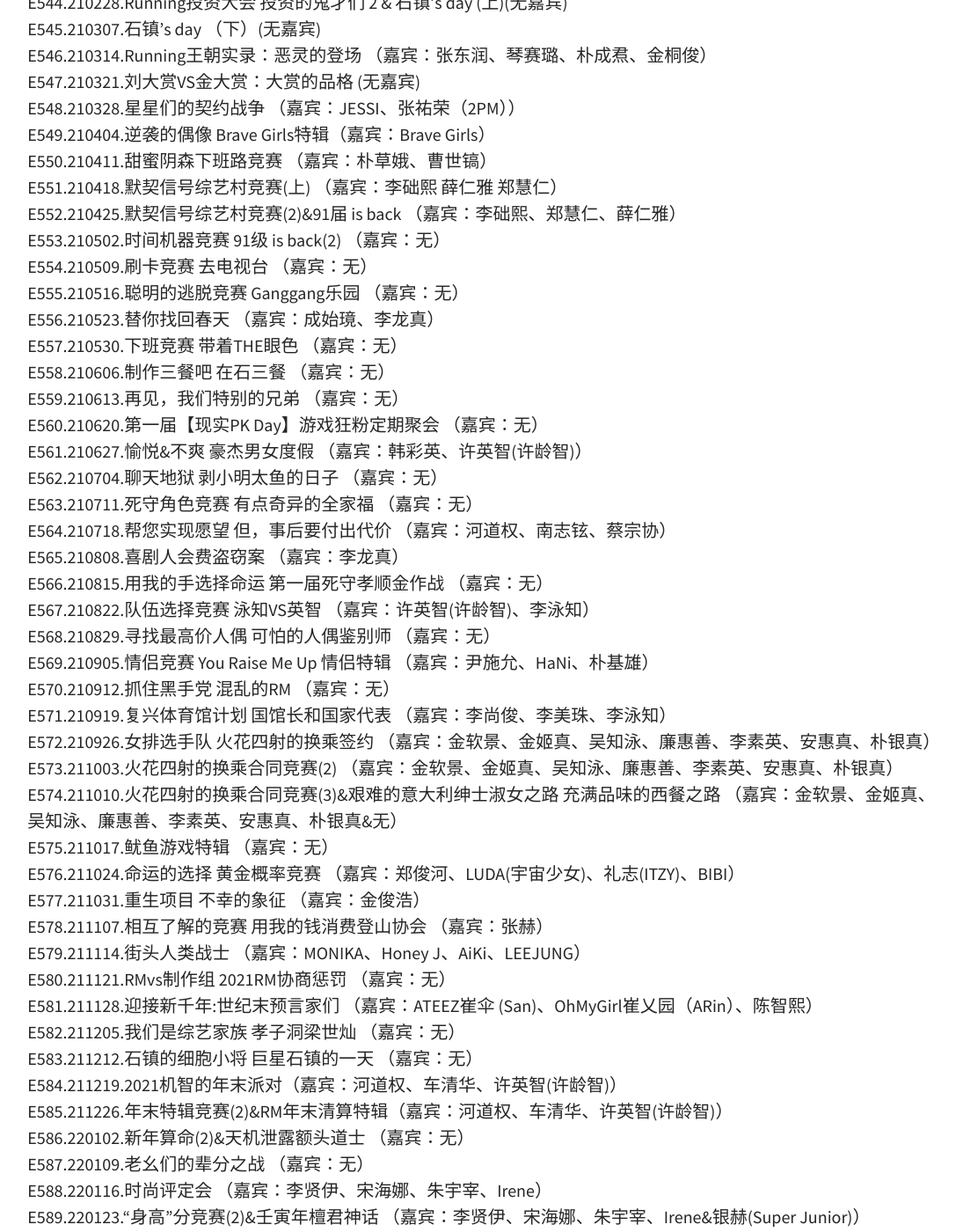
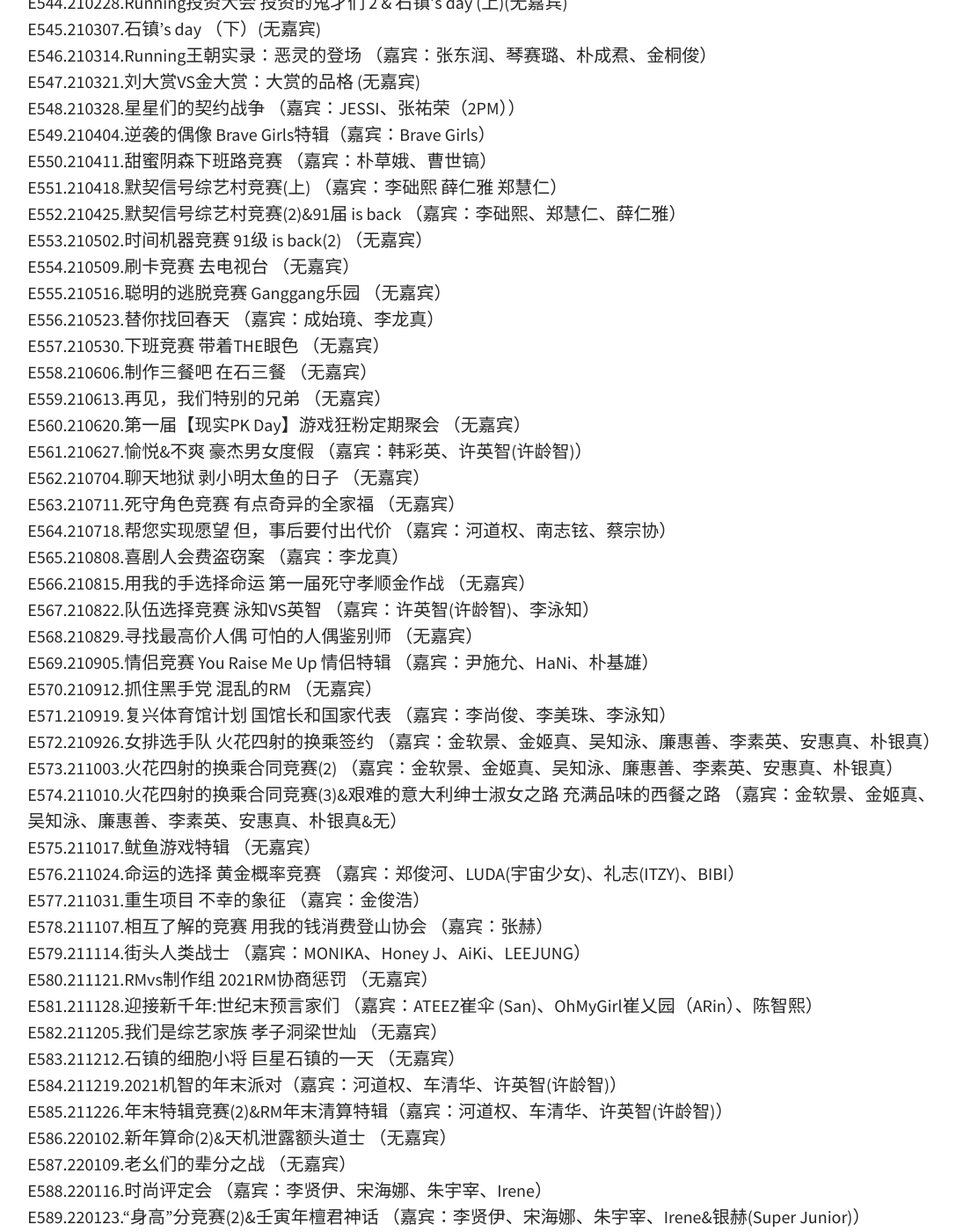
Before and after one commit to pawpaw-love/pawpaw-love.github.io, a Jekyll site: the page built from _posts/2021-02-07-running man 嘉宾列表.md, in a window 1280 px wide and 1400 px high, scrolled down 17998 px. Shown: the whole window at 88% size, without its empty margins (84-1171 px from the left). Built offline with Jekyll 4.4.1, drawn with Linux system fonts in a browser that asks for light colours; comment, search, counter and statistics services are not loaded; some of the changed text lies outside the part shown.

```diff
--- a/_posts/2021-02-07-running man 嘉宾列表.md
+++ b/_posts/2021-02-07-running man 嘉宾列表.md
@@ -151,7 +151,7 @@ E126.121230.星星们的战争（嘉宾：崔智友）
 E127.130106.十二生肖竞赛（嘉宾：崔智友、李起光、郑容和、李宗泫、Simon D）
 E128.130113.死守奖金竞赛（嘉宾：朴信阳、严智苑）
 E129.130120.第一届RM冬季奥林匹克（嘉宾：崔珉豪、崔雪莉、李准、郑容和、李宗泫、黄光熙、金明洙）
-E130.130127.最强者生存战（三）还生特辑-1938七人特使（嘉宾：无）
+E130.130127.最强者生存战（三）还生特辑-1938七人特使（无嘉宾）
 E131.130203.画片之王（嘉宾：李诗英、秋成勋）
 E132.130210.双重间谍（嘉宾：金泫雅、黄正民、朴成雄）
 E133.130217.亚洲竞赛-九剑传说（上）澳门特辑（嘉宾：李栋旭、韩惠珍）
@@ -161,7 +161,7 @@ E136.130310.亚洲竞赛-九剑传说（下）金剑的秘密（嘉宾：李栋
 E137.130317.傻瓜和平岗公主（嘉宾：卢士燕、UIE）
 E138.130324.绅士高中社团竞赛（嘉宾：金秀路、闵孝琳、金宇彬、李钟硕、李宗泫）
 E139.130331.Rm迷你剧三部曲-那年冬天，台风在吹（嘉宾：李沇熹、高雅拉）
-E140.130407.愤怒病毒特辑（嘉宾：无）
+E140.130407.愤怒病毒特辑（无嘉宾）
 E141.130414.动物的王国（嘉宾：殷志源、Jessica）
 E142.130421.最佳情侣竞赛（嘉宾：李相允、李宝英）
 E143.130428.超能力卡拉OK（嘉宾：李京奎、柳贤庆、金仁权）
@@ -181,7 +181,7 @@ E156.130728.外星人之战（嘉宾：CL、朴春、Sandara Park、孔敏智、
 E157.130804.密室后脑勺袭击案（嘉宾：郑雄仁、安吉强、金熙元）
 E158.130811.号码捉迷藏（嘉宾：孙贤周、全美善、文贞熙）
 E159.130818.最强情侣特辑（嘉宾：金光奎、赵正治、郑仁、藤田小百合、金艺林、朴相勉、John Park）
-E160.130825.雪国列车-顺位整理（嘉宾：无）
+E160.130825.雪国列车-顺位整理（无嘉宾）
 E161.130901.神话VsRm（嘉宾：Eric、李玟雨、郑弼教、Junjin、李先镐）
 E162.130908.偶像的帝国特辑（嘉宾：孝琳、金多顺、郑恩地、孙娜恩、张佑荣、黄灿盛、尹斗俊、李起光、金圣圭、金明洙、杨升昊、李准、金亚荣、方敏雅）
 E163.130915.智孝公主芳心争夺战（嘉宾：GD、大成、胜利）
@@ -199,16 +199,16 @@ E174.131201.数字推理（嘉宾：李胜基、韩惠珍、尹宝拉）
 E175.131208.越狱特辑（嘉宾：孔刘、朴熙顺）
 E176.131215.人气男特辑（嘉宾：金光奎、全贤武、李笛、张基河、Muzie）
 E177.131222.圣诞节的噩梦（嘉宾：吉、赵正治、郑仁、Choiza、Gaeko、A Pink）
-E178.131229.年末清算-RmVs制作组（嘉宾：无）
+E178.131229.年末清算-RmVs制作组（无嘉宾）
 E179.140105.新年料理对决（上）（嘉宾：李栋旭、金栽经、金圣圭、朴秀宏、金京浩、John Park、宋京雅）
 E180.140112.新年料理对决（下）（嘉宾：李栋旭、金栽经、金圣圭、朴秀宏、金京浩、John Park、宋京雅）
 E181.140119.乡村罗曼史（嘉宾：李钟硕、朴宝英、李世英）
 E182.140126.象棋追击战（嘉宾：吕珍九、林时完、敏度希）
 E183.140202.命运的伴侣（嘉宾：文素利、严正花、赵敏秀）
 E184.140209.Rm第二届冬奥会（嘉宾：徐仁国、BARO、姜艺媛、朴瑞俊、孙浩俊）
-E185.140216.来自R星的你（嘉宾：无）
+E185.140216.来自R星的你（无嘉宾）
 E186.140223.首尔文化使节团（嘉宾：郑容和、李宗泫、姜敏赫、李正信、沈恩京）
-E187.140302.新学期特辑（嘉宾：无）
+E187.140302.新学期特辑（无嘉宾）
 E188.140309.澳洲特辑（上）（嘉宾：Rain、金宇彬）
 E189.140316.澳洲特辑（中）（嘉宾：Rain、金宇彬）
 E190.140323.天使之眼特辑（嘉宾：具惠善、李尚允、金基石、姜河那、孔炯轸、权海孝、胜利）
@@ -217,8 +217,8 @@ E192.140406.迎春特辑（嘉宾：李相花、金旻钟、金正兰、林周
 E193.140413.黑手党特辑（上）（嘉宾：李相花、金旻钟、金正兰、林周焕、吴万石、柳承修、金桐俊）
 E194.140504.黑手党特辑（下）（嘉宾：李相花、金旻钟、金正兰、林周焕、吴万石、柳承修、金桐俊）
 E195.140511.偶像体育大会（嘉宾：尹钟信、赵正治、Muzie、Jun. K、尼坤、张佑荣、李俊昊、黄灿盛、CL、朴春、Sandara Park、孔敏智）
-E196.140518.时间旅行（嘉宾：无）
-E197.140525.高校画片对决（嘉宾：无）
+E196.140518.时间旅行（无嘉宾）
+E197.140525.高校画片对决（无嘉宾）
 E198.140601.最强情侣特辑（嘉宾：Narsha、韩惠珍、崔熙、河妍秀、朴瑞俊、陈世妍、方敏雅）
 E199.140608.印尼梦想杯（上）（嘉宾：朴智星、车范根、李昶旻、尹斗俊、梁耀燮、李起光、金桐俊、Baro、Leo、李旼赫）
 E200.140615.印尼梦想杯（下）（嘉宾：朴智星、车范根、李昶旻、尹斗俊、梁耀燮、李起光、金桐俊、Baro、Leo、李旼赫）
@@ -237,14 +237,14 @@ E212.140907.恐怖惩罚特辑（下）（嘉宾：李成宰、宋恩伊、Skull
 E213.140921.恶女特辑（嘉宾：李宥利、瑞雨、柳仁英、金敏瑞、崔汝真）
 E214.140928.歌王争夺赛（嘉宾：朴英奎、秋宪坤、金基邦、Rain、Krystal）
 E215.141005.十月的新娘特辑（嘉宾：赵正锡、申敏儿）
-E216.141012.超级英雄特辑（嘉宾：无）
+E216.141012.超级英雄特辑（无嘉宾）
 E217.141019.死亡Bingo竞赛-上村Vs下村（嘉宾：赵镇雄、金成均、吴尚镇）
 E218.141026.RM音乐盛典（嘉宾：吴妍书、郑恩地、金智勋）
 E219.141102.女王的归来（嘉宾：韩艺瑟、朱相昱、郑糠云、王智慧、韩相镇）
 E220.141109.人类最后的情侣（嘉宾：宋再临、KANGNAM、朴秀洪、张东民、金民教）
 E221.141116.地方活动竞赛（嘉宾：洪真英、NARSHA、金景浩、金延宇、郑仁、BOBBY KIM、利特、圭贤）
-E222.141123.外星人降临地球（嘉宾：无）
-E223.141130.职场人竞赛（嘉宾：无）
+E222.141123.外星人降临地球（无嘉宾）
+E223.141130.职场人竞赛（无嘉宾）
 E224.141207.双面天使（嘉宾：宋佳妍、韩可露、全昭旻、李圣经、庆收真）
 E225.141214.技术者竞赛（嘉宾：金宇彬、李玹雨）
 E226.141221.圣诞特辑-国民妈妈（嘉宾：金惠子、李天熙、姜惠贞）
@@ -252,7 +252,7 @@ E227.141228.怪物归来（嘉宾：柳贤振、姜正浩）
 E228.150104.天气竞赛（嘉宾：文彩元、李胜基）
 E229.150111.制定情侣特辑（嘉宾：文彩元、李胜基、李瑞镇）
 E230.150118.花美男单相思报告书（嘉宾：徐河俊、洪宗玄、崔泰俊、徐康俊、南柱赫）
-E231.150125.刘姆斯邦德第四季-水枪的继承者（嘉宾：无）
+E231.150125.刘姆斯邦德第四季-水枪的继承者（无嘉宾）
 E232.150201.朋友特辑（嘉宾：洪京民、金志秀、金元俊、吴贤庆、Miryo、申多恩、朴智允）
 E233.150208.偶像特辑-寻找隐藏的宝石（嘉宾：金厉旭、孙东云、张东雨、车学渊、李旼赫、权昭贤、Niel、Eric Nam、朴素珍）
 E234.150215.新年料理大战（上）（嘉宾：延政勋、柳善、瑞雨、金成铃、Shoo、玉泽演、王霏霏）
@@ -268,7 +268,7 @@ E243.150419.大势男竞赛（嘉宾：洪宗玄、孙浩俊、张水院、姜
 E244.150426.危险的新娘（嘉宾：Jessi、朴草娥、金釉利、徐睿知、张度妍）
 E245.150503.玩具竞赛（嘉宾：Jinu、Sean）
 E246.150510.女演员绑架案（嘉宾：孙贤周、朴叙俊）
-E247.150517.快乐光洙日（嘉宾：无）
+E247.150517.快乐光洙日（无嘉宾）
 E248.150524.极与极-惩罚比赛（嘉宾：朴俊亨、尼坤、Henry、滑川康男、Amber）
 E249.150531.黑色目录竞赛（嘉宾：金宥真、金俊铉）
 E250.150607.Rm Vs Bigbang（嘉宾：Bigbang）
@@ -282,37 +282,37 @@ E257.150726.最强者生存战（四）情侣超能力战（嘉宾：申秀智
 E258.150802.警察 Vs 黑手党（嘉宾：黄政民、郑万植、张允珠）
 E259.150809.女演员投票生存（嘉宾：李瑶媛、车艺莲）
 E260.150816.Rm五周年企划（上）-百万富翁（嘉宾：朴俊炯、具俊晔、李在勋、金建模、李汉尔）
-E261.150823.Rm五周年企划（下）-纳凉特辑（嘉宾：无）
+E261.150823.Rm五周年企划（下）-纳凉特辑（无嘉宾）
 E262.150830.司机食堂远征队（嘉宾：金民教、金秀路、南宝拉、姜声振、朴建炯）
 E263.150906.美丽青春竞赛（嘉宾：李栋旭、朴瑞俊、Yura）
 E264.150913.传说的侦探（嘉宾：权相佑、成东日、孙泰英）
 E265.150920.逃离无人岛（嘉宾：圭贤、誉恩、John Park、Rap Monster）
 E266.150927.中秋节特辑（嘉宾：银赫、林周焕、洪真英）
-E267.151004.万众一致（嘉宾：无）
+E267.151004.万众一致（无嘉宾）
 E268.151011.高中绯闻竞赛（嘉宾：郑京虎、黄锡晶、朴寒星、尹博、Stephanie、金慈仁、朴娜莱、孔升妍、Joy）
 E269.151018.回忆遗产竞赛（嘉宾：朴宝英、李天熙、金熙元）
-E270.151025.迷宫城（嘉宾：无）
+E270.151025.迷宫城（无嘉宾）
 E271.151101.100 Vs 100（上）（嘉宾：一大堆）
 E272.151108.100 Vs 100（下）（嘉宾：一大堆）
 E273.151115.寻笑人特辑（嘉宾：寻笑人谐星们）
 E274.151122.露营特辑（嘉宾：金光奎、闵京勋、朴秀洪、Neil、赵正治）
 E275.151129.对手顶级比赛（嘉宾：林耀焕、洪榛浩、Hani、金希澈、利特）
-E276.151206.7012的诞生-Lost in 首尔（嘉宾：无）
-E277.151213.丧尸战争（嘉宾：无）
+E276.151206.7012的诞生-Lost in 首尔（无嘉宾）
+E277.151213.丧尸战争（无嘉宾）
 E278.151220.X-Man特辑（嘉宾：Andy、蔡妍、李智贤、李钟秀、天舞Stephanie、金雪炫、Bobby、B.I、金智敏、金正南）
-E279.151227.命运的阶梯（嘉宾：无）
-E280.160103.SNS竞赛（嘉宾：无）
+E279.151227.命运的阶梯（无嘉宾）
+E280.160103.SNS竞赛（无嘉宾）
 E281.160110.继承者游戏（嘉宾：林智妍）
 E282.160117.冰雪王国的秘密（嘉宾：洪允花、任时完、李熙俊、高雅星）
 E283.160124.上海特辑（上）RM足球冠军联赛（嘉宾：朴智星、郑大世、池笑然、金东振、韩国荣、金在成、丁一宇、金太英、宋仲基）
 E284.160131.上海特辑（下）10人青年决死队（嘉宾：朴智星、郑大世、池笑然）
-E285.160207.最强者生存战（五）能力值最强者战（嘉宾：无）
+E285.160207.最强者生存战（五）能力值最强者战（无嘉宾）
 E286.160214.山庄珠宝盗窃案（嘉宾：金佳妍）
 E287.160221.同属相实习生特辑（嘉宾：朴美善、金朝翰、金元海、李洪烈、柳烈、安吉江、金道钧）
-E288.160228.七个汤匙特辑（嘉宾：无）
+E288.160228.七个汤匙特辑（无嘉宾）
 E289.160306.迪拜特辑（上）太阳与沙之歌（嘉宾：丁一宇、李多海）
 E290.160313.迪拜特辑（下）生命之沙（嘉宾：丁一宇、李多海）
-E291.160320.Q&A特辑（嘉宾：无）
+E291.160320.Q&A特辑（无嘉宾）
 E292.160327.第一届臭手大赛（嘉宾：Lizzy、洪榛浩、WAX、朴明浩、南昌熙、郑正雅、姜贤洙、李莞、Mikey）
 E293.160403.危险的全场一致（嘉宾：柳演锡、朴宝剑、徐贤、 金雪炫）
 E294.160410.与机器人的对决（嘉宾：惠利、宋旻浩、南太铉）
@@ -322,7 +322,7 @@ E297.160501.太阳落下后竞赛（嘉宾：晋久、金智媛、恩熙）
 E298.160508.寻找No Man竞赛（嘉宾：金成均、李帝勋、高雅罗）
 E299.160515.中心竞赛（嘉宾：赵宝儿、洪真英、刘仁英、Zico、严贤京、Stephanie Lee、庆收真）
 E300.160522.7 Vs 300团体战（上）（嘉宾：防弹少年团）
-E301.160529.7 Vs 300团体战（下）（嘉宾：无）
+E301.160529.7 Vs 300团体战（下）（无嘉宾）
 E302.160605.危险的餐桌（嘉宾：吕珍九、Twice）
 E303.160612.Rm的追击者（上）（嘉宾：安圣基、赵震雄、权律、韩艺璃）
 E304.160619.Rm的追击者（下）（嘉宾：安圣基、赵震雄、权律、韩艺璃）+真假女神竞赛（嘉宾：尹钧相、金玟锡 、李圣经、朴信惠）
@@ -332,12 +332,12 @@ E307.160710.夏日MT特辑-按赞情侣竞赛（嘉宾：SISTAR、Shownu）
 E308.160717.特级精英-倒数第二人（嘉宾：金喜爱、池珍熙）
 E309.160724.光洙的反击（嘉宾：洪真京、徐章勋、李己雨）
 E310.160731.代表选拔竞赛（上）（嘉宾：秀爱、吴涟序、河在淑）
-E311.160807.代表选拔竞赛（下）（嘉宾：秀爱、吴涟序、河在淑）+神秘魔方竞赛（嘉宾：无）
+E311.160807.代表选拔竞赛（下）（嘉宾：秀爱、吴涟序、河在淑）+神秘魔方竞赛（无嘉宾）
 E312.160814.改词听音会（嘉宾：尹钟信、Bada、赵正治、刘炳才、金京浩）
 E313.160821.Running Woman（嘉宾：卢士燕、河在淑、安文淑、李美珠、金世静）
 E314.160828.王座游戏（嘉宾：李准基、姜河那、洪宗玄）
 E315.160904.Rm Map竞赛（嘉宾：车胜元）
-E316.160911.Rm监狱行（嘉宾：无）
+E316.160911.Rm监狱行（无嘉宾）
 E317.160918.复仇者联盟（二）（嘉宾：李京奎、韩惠珍、尹兴斌、KEY、成勋、金东玄、文熙俊）
 E318.160925.火热火热竞赛-三分钟视频流量战（上）（嘉宾：姜胜贤、Mark、珍荣、Crush、Sleepy、灿盛、宋枝恩）
 E319.161002.火热火热竞赛-三分钟视频流量战（下）（嘉宾：李先彬）+RmGo（嘉宾：赵在铉、蔡秀彬）
@@ -345,12 +345,12 @@ E320.161009.字音获得大战（嘉宾：刘海镇、李准、赵伦熙、林
 E321.161016.危险MT（嘉宾：李奎汉、杨世灿、朴娜莱、朴秀洪、率滨）
 E322.161023.秋日密探运动会（嘉宾：孙妍在、朴美善、姜敏京、艺智苑、Yura）
 E323.161030.阿凡达竞赛（嘉宾：徐智慧、张度妍、珉豪）
-E324.161106.再见啦Gary（嘉宾：无）
-E325.161113.空缺旅行（嘉宾：无）
+E324.161106.再见啦Gary（无嘉宾）
+E325.161113.空缺旅行（无嘉宾）
 E326.161120.抓偷饭贼竞赛（嘉宾：水晶男孩、黄雨瑟惠）
 E327.161127.欢迎来到Bromance之家（嘉宾：曹政奭，都暻秀）
 E328.161204.釜山度假-十字吃解题竞赛（嘉宾：Twice）
-E329.161211.全州特辑（上）联合或者分开（嘉宾：无）
+E329.161211.全州特辑（上）联合或者分开（无嘉宾）
 E330.161218.全州特辑（下）概率旅行（嘉宾：BlackPink）
 E331.161225.圣诞特辑-坏圣诞老人的奇迹（嘉宾：金所炫）
 E332.170101.Rm始务式（嘉宾：金焕）
@@ -574,41 +574,41 @@ E549.210404.逆袭的偶像 Brave Girls特辑（嘉宾：Brave Girls）
 E550.210411.甜蜜阴森下班路竞赛 （嘉宾：朴草娥、曹世镐）
 E551.210418.默契信号综艺村竞赛(上) （嘉宾：李础熙 薛仁雅 郑慧仁）
 E552.210425.默契信号综艺村竞赛(2)&91届 is back （嘉宾：李础熙、郑慧仁、薛仁雅）
-E553.210502.时间机器竞赛 91级 is back(2) （嘉宾：无）
-E554.210509.刷卡竞赛 去电视台 （嘉宾：无）
-E555.210516.聪明的逃脱竞赛 Ganggang乐园 （嘉宾：无）
+E553.210502.时间机器竞赛 91级 is back(2) （无嘉宾）
+E554.210509.刷卡竞赛 去电视台 （无嘉宾）
+E555.210516.聪明的逃脱竞赛 Ganggang乐园 （无嘉宾）
 E556.210523.替你找回春天 （嘉宾：成始璄、李龙真）
-E557.210530.下班竞赛 带着THE眼色 （嘉宾：无）
-E558.210606.制作三餐吧 在石三餐 （嘉宾：无）
-E559.210613.再见，我们特别的兄弟 （嘉宾：无）
-E560.210620.第一届【现实PK Day】游戏狂粉定期聚会 （嘉宾：无）
+E557.210530.下班竞赛 带着THE眼色 （无嘉宾）
+E558.210606.制作三餐吧 在石三餐 （无嘉宾）
+E559.210613.再见，我们特别的兄弟 （无嘉宾）
+E560.210620.第一届【现实PK Day】游戏狂粉定期聚会 （无嘉宾）
 E561.210627.愉悦&不爽 豪杰男女度假 （嘉宾：韩彩英、许英智(许龄智)）
-E562.210704.聊天地狱 剥小明太鱼的日子 （嘉宾：无）
-E563.210711.死守角色竞赛 有点奇异的全家福 （嘉宾：无）
+E562.210704.聊天地狱 剥小明太鱼的日子 （无嘉宾）
+E563.210711.死守角色竞赛 有点奇异的全家福 （无嘉宾）
 E564.210718.帮您实现愿望 但，事后要付出代价 （嘉宾：河道权、南志铉、蔡宗协）
 E565.210808.喜剧人会费盗窃案 （嘉宾：李龙真）
-E566.210815.用我的手选择命运 第一届死守孝顺金作战 （嘉宾：无）
+E566.210815.用我的手选择命运 第一届死守孝顺金作战 （无嘉宾）
 E567.210822.队伍选择竞赛 泳知VS英智 （嘉宾：许英智(许龄智)、李泳知）
-E568.210829.寻找最高价人偶 可怕的人偶鉴别师 （嘉宾：无）
+E568.210829.寻找最高价人偶 可怕的人偶鉴别师 （无嘉宾）
 E569.210905.情侣竞赛 You Raise Me Up 情侣特辑 （嘉宾：尹施允、HaNi、朴基雄）
-E570.210912.抓住黑手党 混乱的RM （嘉宾：无）
+E570.210912.抓住黑手党 混乱的RM （无嘉宾）
 E571.210919.复兴体育馆计划 国馆长和国家代表 （嘉宾：李尚俊、李美珠、李泳知）
 E572.210926.女排选手队 火花四射的换乘签约 （嘉宾：金软景、金姬真、吴知泳、廉惠善、李素英、安惠真、朴银真）
 E573.211003.火花四射的换乘合同竞赛(2) （嘉宾：金软景、金姬真、吴知泳、廉惠善、李素英、安惠真、朴银真）
 E574.211010.火花四射的换乘合同竞赛(3)&艰难的意大利绅士淑女之路 充满品味的西餐之路 （嘉宾：金软景、金姬真、吴知泳、廉惠善、李素英、安惠真、朴银真&无）
-E575.211017.鱿鱼游戏特辑 （嘉宾：无）
+E575.211017.鱿鱼游戏特辑 （无嘉宾）
 E576.211024.命运的选择 黄金概率竞赛 （嘉宾：郑俊河、LUDA(宇宙少女)、礼志(ITZY)、BIBI）
 E577.211031.重生项目 不幸的象征 （嘉宾：金俊浩）
 E578.211107.相互了解的竞赛 用我的钱消费登山协会 （嘉宾：张赫）
 E579.211114.街头人类战士 （嘉宾：MONIKA、Honey J、AiKi、LEEJUNG）
-E580.211121.RMvs制作组 2021RM协商惩罚 （嘉宾：无）
+E580.211121.RMvs制作组 2021RM协商惩罚 （无嘉宾）
 E581.211128.迎接新千年:世纪末预言家们 （嘉宾：ATEEZ崔伞 (San)、OhMyGirl崔乂园（ARin）、陈智熙）
-E582.211205.我们是综艺家族 孝子洞梁世灿 （嘉宾：无）
-E583.211212.石镇的细胞小将 巨星石镇的一天 （嘉宾：无）
+E582.211205.我们是综艺家族 孝子洞梁世灿 （无嘉宾）
+E583.211212.石镇的细胞小将 巨星石镇的一天 （无嘉宾）
 E584.211219.2021机智的年末派对（嘉宾：河道权、车清华、许英智(许龄智)）
 E585.211226.年末特辑竞赛(2)&RM年末清算特辑（嘉宾：河道权、车清华、许英智(许龄智)）
-E586.220102.新年算命(2)&天机泄露额头道士 （嘉宾：无）
-E587.220109.老幺们的辈分之战 （嘉宾：无）
+E586.220102.新年算命(2)&天机泄露额头道士 （无嘉宾）
+E587.220109.老幺们的辈分之战 （无嘉宾）
 E588.220116.时尚评定会 （嘉宾：李贤伊、宋海娜、朱宇宰、Irene）
 E589.220123.“身高”分竞赛(2)&壬寅年檀君神话 （嘉宾：李贤伊、宋海娜、朱宇宰、Irene&银赫(Super Junior)）
 E590.220130.壬寅年檀君神话竞赛(2) （嘉宾：银赫(Super Junior)、洪秀儿、Irene）
```
Also changed, not shown: other parts of _posts/2021-02-07-running man 嘉宾列表.md (+2 -2 lines).
